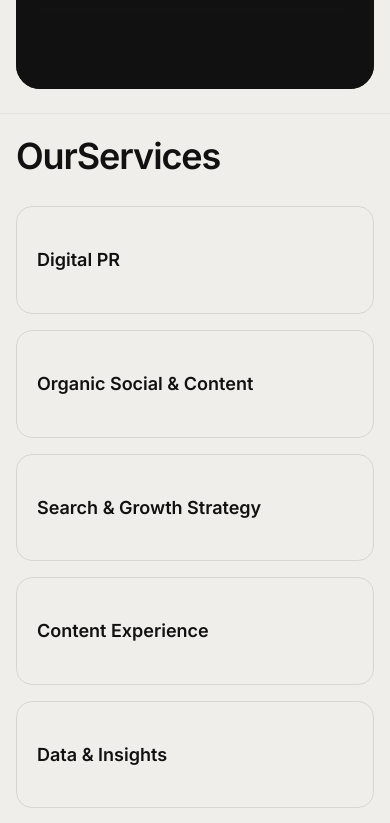
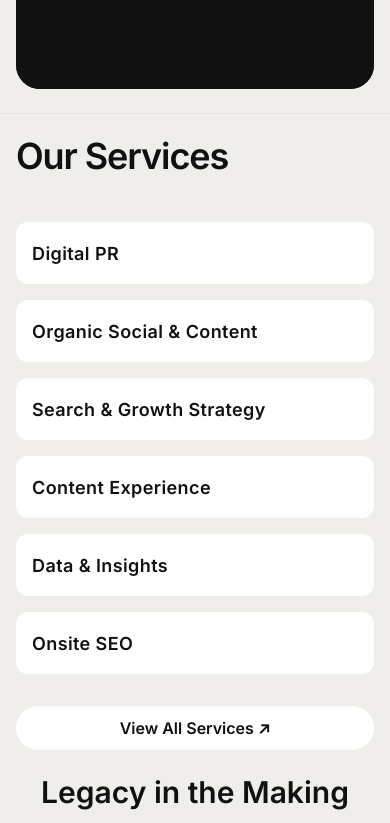
Before and after one commit to AhmedYeasin/RiseAtSeven-clone, a React (Vite) app: page / in a window 390 px wide. Shown: the part 3760-4583 px from the top of the page. Built offline with nearby package versions, Linux system fonts and the light colour scheme.

Commit message:
Our services section modified and responsive for mobile device

```diff
--- a/src/components/OurServices.jsx
+++ b/src/components/OurServices.jsx
@@ -13,28 +13,49 @@ export default function OurServices() {
   return (
     <section className="bg-[#f0eeeb] px-4 sm:px-6 md:px-6 py-6 sm:py-20 md:py-[100px] border-t border-black/5">
       <div className="max-w-[1300px] mx-auto">
-        <h2 className="font-display font-extrabold text-[clamp(36px,6vw,90px)] text-[#111] tracking-[-0.03em] leading-[1] mb-8 sm:mb-12">
-          <span>Our</span>
-          <span>Services</span>
-        </h2>
+        <section className="flex justify-between items-center gap-6 sm:gap-10 md:gap-14 mb-8 sm:mb-12">
+          <h2 className="font-display font-extrabold text-[clamp(36px,6vw,90px)] text-[#111] tracking-[-0.03em] leading-[1] mb-4 sm:mb-12">
+            Our Services
 
-        <div className="grid lg:grid-cols-3 gap-4 sm:gap-6 mb-8 sm:mb-12">
+          </h2>
+
+          <button href="#"
+            class="cursor-pointer hidden sm:block group text-xl font-semibold text-[#111] bg-white hover:rounded-xl rounded-full px-5 sm:px-6 py-2.5 sm:py-3"
+          >
+            <div class="relative overflow-hidden">
+              <p
+                class="group-hover:-translate-y-7 duration-[1.125s] ease-[cubic-bezier(0.19,1,0.22,1)]"
+              >
+                View All Services <span>↗</span>
+              </p>
+              <p
+                class="absolute top-7 left-0 group-hover:top-0 duration-[1.125s] ease-[cubic-bezier(0.19,1,0.22,1)]"
+              >
+                View All Services <span>↗</span>
+              </p>
+            </div>
+          </button>
+        </section>
+
+        <div className="grid lg:grid-cols-2 gap-4 sm:gap-6 mb-8 sm:mb-12">
           {SERVICES.map((service, i) => (
-            <div key={i} className="group border border-black/10 rounded-[16px] md:rounded-2xl p-5 sm:p-8 hover:bg-[#111] hover:text-white transition-all duration-300 cursor-pointer flex flex-col justify-between sm:aspect-square">
-              <span className='w-8 sm:w-10 sm:h-10 rounded-full border border-current flex items-center justify-center self-end opacity-0 group-hover:opacity-100 transition-opacity text-sm sm:text-base'>
-                ↗
-              </span>
-              <h3 className="font-display text-[clamp(18px,2vw,24px)] font-bold leading-[1.2]">{service}</h3>
-              <div className="w-8 sm:w-10 sm:h-10 rounded-full border border-current flex items-center justify-center self-end opacity-0 group-hover:opacity-100 transition-opacity text-sm sm:text-base">
+            <div key={i} className="group lg:w-full lg:h-25 rounded-xl hover:rounded-full md:rounded-xl p-4 sm:p-8 cursor-pointer flex bg-white justify-between sm:aspect-square hover:bg-black hover:text-white transition-all items-center traking-tight tracking-wide transition-color duration-300">
+
+              <h3 className="text-[clamp(18px,2vw,34px)] font-bold flex items-center">{service}</h3>
+              <div className="w-8 sm:w-10 sm:h-10 rounded-full border border-current flex items-center justify-center self-end opacity-0 group-hover:opacity-100 transition-opacity text-xl sm:text-black group-hover:bg-[#5affc8]">
                 ↗
               </div>
             </div>
           ))}
         </div>
+        <button className="cursor-pointer lg:hidden w-full group text-xm font-semibold text-[#111] bg-white hover:rounded-xl rounded-full px-5 sm:px-6 py-2.5 sm:py-3">
 
-        <a href="#" className="inline-flex items-center gap-2 font-body text-sm font-semibold text-[#111] border-2 border-[#111] rounded-full px-5 sm:px-6 py-2.5 sm:py-3 hover:bg-[#111] hover:text-white transition-colors">
-          View All Services <span>↗</span>
-        </a>
+            <p className="group-hover:-translate-y-7 duration-[1.125s] ease-[cubic-bezier(0.19,1,0.22,1)]">
+              View All Services <span>↗</span>
+            </p>
+
+        </button>
+
       </div>
     </section>
   );
```
